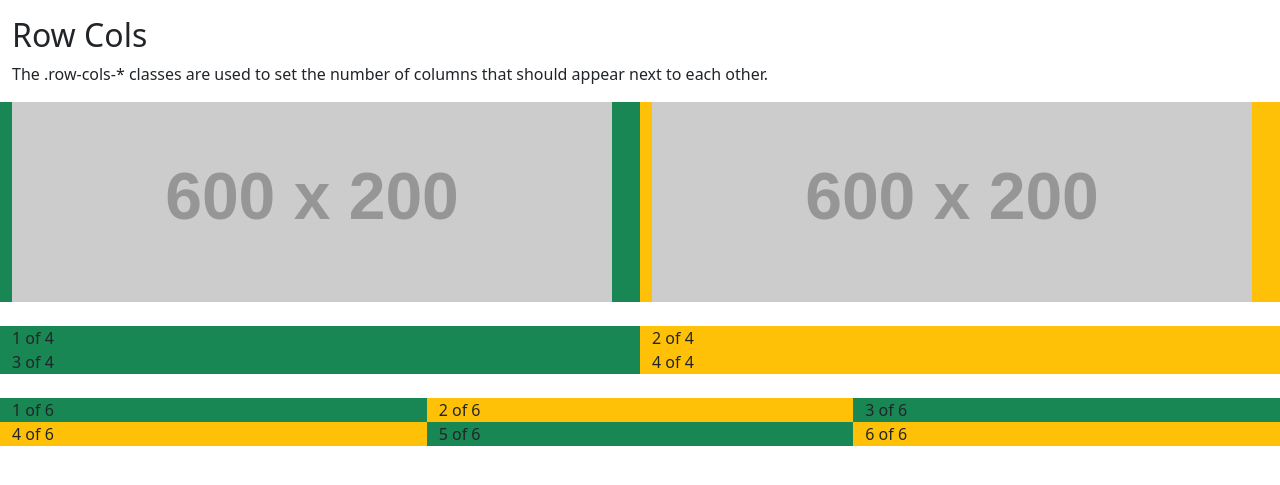
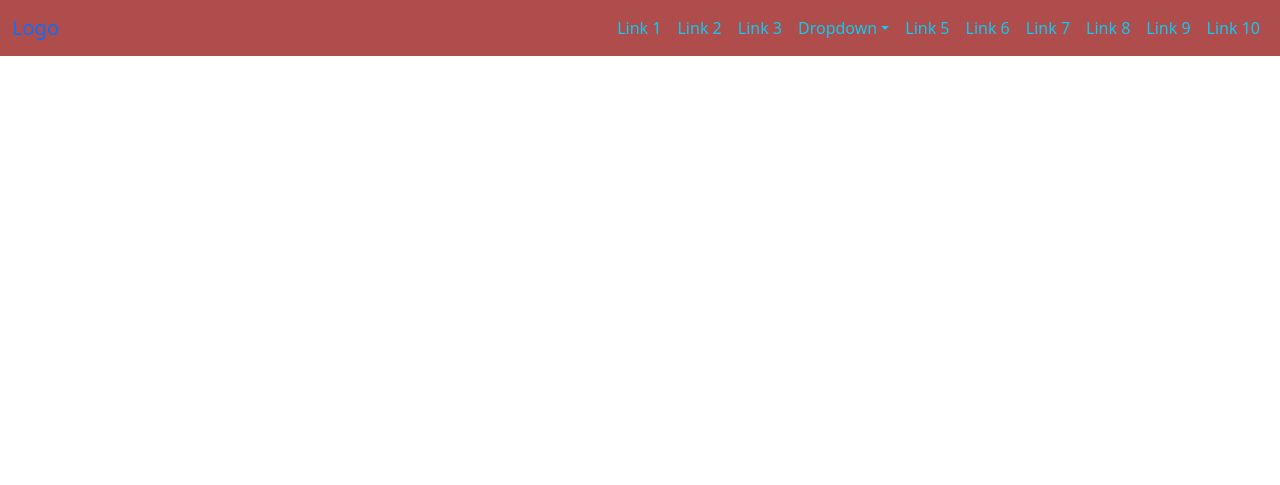
Before and after one commit to smtola/ppi, a PHP site: page / in a window 1280 px wide. Shown: the top 485 px of the page. Run offline with PHP 8.4, Linux system fonts and the light colour scheme; grey boxes labelled with a size stand in for pictures from a placeholder-image service; some libraries are stand-ins or nearby versions.

Commit message:
change index.html to index.php

```diff
--- a/assets/css/style.css
+++ b/assets/css/style.css
@@ -4,8 +4,60 @@
     box-sizing: border-box;
 }
 
-h1{
-    text-align: center;
-    font-size: 2rem;
-    color: red;
+:root {
+    --bs-blue: #0d6efd;
+    --bs-indigo: #6610f2;
+    --bs-purple: #6f42c1;
+    --bs-pink: #e9157f;
+    --bs-red: #dc3546d3;
+    --bs-orange: #fd7e14;
+    --bs-yellow: #ffc107;
+    --bs-green: #198754;
+    --bs-teal: #20c997;
+    --bs-cyan: #0dcaf0;
+    --bs-white: #fff;
+    --bs-gray: #6c757d;
+    --bs-gray-dark: #343a40;
+    --bs-gray-100: #f8f9fa;
+    --bs-gray-200: #e9ecef;
+    --bs-gray-300: #dee2e6;
+    --bs-gray-400: #ced4da;
+    --bs-gray-500: #adb5bd;
+    --bs-gray-600: #6c757d;
+    --bs-gray-700: #495057;
+    --bs-gray-800: #343a40;
+    --bs-gray-900: #212529;
+    --bs-primary: #0d6efd;
+    --bs-secondary: #6c757d;
+    --bs-success: #198754;
+    --bs-info: #0dcaf0;
+    --bs-warning: #ffc107;
+    --bs-danger: #dc3545;
+    --bs-light: #f8f9fa;
+    --bs-dark: #212529;
+    --bs-primary-rgb: 13, 110, 253;
+    --bs-secondary-rgb: 108, 117, 125;
+    --bs-success-rgb: 25, 135, 84;
+    --bs-info-rgb: 13, 202, 240;
+    --bs-warning-rgb: 255, 193, 7;
+    --bs-danger-rgb: 220, 53, 69;
+    --bs-light-rgb: 248, 249, 250;
+    --bs-dark-rgb: 33, 37, 41;
+    --bs-white-rgb: 255, 255, 255;
+    --bs-black-rgb: 0, 0, 0;
+    --bs-body-color-rgb: 33, 37, 41;
+    --bs-body-bg-rgb: 255, 255, 255;
+    --bs-font-sans-serif: system-ui, -apple-system, "Segoe UI", Roboto, "Helvetica Neue", Arial, "Noto Sans", "Liberation Sans", sans-serif, "Apple Color Emoji", "Segoe UI Emoji", "Segoe UI Symbol", "Noto Color Emoji";
+    --bs-font-monospace: SFMono-Regular, Menlo, Monaco, Consolas, "Liberation Mono", "Courier New", monospace;
+    --bs-gradient: linear-gradient(180deg, rgba(255, 255, 255, 0.15), rgba(255, 255, 255, 0));
+    --bs-body-font-family: var(--bs-font-sans-serif);
+    --bs-body-font-size: 1rem;
+    --bs-body-font-weight: 400;
+    --bs-body-line-height: 1.5;
+    --bs-body-color: #212529;
+    --bs-body-bg: #fff;
 }
+
+.bg-nav{
+    background-color: rgb(142, 0, 0, 0.7) !important;;
+}
--- a/index.html
+++ /dev/null
@@ -1,41 +0,0 @@
-<!DOCTYPE html>
-<html lang="en">
-<head>
-    <meta charset="UTF-8">
-    <meta name="viewport" content="width=device-width, initial-scale=1.0">
-    <title>Home Page</title>
-    <link rel="stylesheet" href="assets/bootstrap/css/bootstrap.min.css">
-    <link rel="stylesheet" href="assets/css/style.css">
-</head>
-<body>
-    <div class="container-fluid mt-3">
-        <h2>Row Cols</h2>
-        <p>The .row-cols-* classes are used to set the number of columns that should appear next to each other.</p>
-
-        <div class="row row-cols-lg-1">
-          <div class="col-lg-6 bg-success"><img src="https://www.dummyimage.com/600x200/eee/fff" alt=""></div>
-          <div class="col-lg-6 bg-warning"><img src="https://www.dummyimage.com/600x200/eee/fff" alt=""></div>
-        </div>
-        <br>
-        <div class="row row-cols-2">
-          <div class="col bg-success">1 of 4</div>
-          <div class="col bg-warning">2 of 4</div>
-          <div class="col bg-success">3 of 4</div>
-          <div class="col bg-warning">4 of 4</div>
-        </div>
-        <br>
-        <div class="row row-cols-3">
-          <div class="col bg-success">1 of 6</div>
-          <div class="col bg-warning">2 of 6</div>
-          <div class="col bg-success">3 of 6</div>
-          <div class="col bg-warning">4 of 6</div>
-          <div class="col bg-success">5 of 6</div>
-          <div class="col bg-warning">6 of 6</div>
-        </div>
-      </div>
-</body>
-</html>
-
-<script src="/assets/bootstrap/js/jquery3.6.js"></script>
-<script src="/assets/bootstrap/js/popper.min.js"></script>
-<script src="/assets/bootstrap/js/bootstrap.bundle.js"></script>
--- /dev/null
+++ b/index.php
@@ -0,0 +1,58 @@
+<!DOCTYPE html>
+<html lang="en">
+<head>
+    <meta charset="UTF-8">
+    <meta name="viewport" content="width=device-width, initial-scale=1.0">
+    <title>Home Page</title>
+    <link rel="stylesheet" href="assets/bootstrap/css/bootstrap.min.css">
+    <link rel="stylesheet" href="assets/css/style.css">
+</head>
+<body>
+    <nav class="navbar navbar-expand-sm bg-nav">
+        <div class="container-fluid">
+            <a class="navbar-brand" href="#">Logo</a>
+            <ul class="navbar-nav" >
+                <li class="nav-item">
+                    <a class="nav-link text-info" href="#">Link 1</a>
+                </li>
+                <li class="nav-item">
+                    <a class="nav-link text-info" href="#">Link 2</a>
+                </li>
+                <li class="nav-item">
+                    <a class="nav-link text-info" href="#">Link 3</a>
+                </li>
+                <li class="nav-item dropdown">
+                    <a class="nav-link dropdown-toggle text-info" role="button" data-bs-toggle="dropdown">Dropdown</a>
+                    <ul class="dropdown-menu" id="dropdown">
+                        <li><a class="dropdown-item text-info" href="#">Link</a></li>
+                        <li><a class="dropdown-item text-info" href="#">Another link</a></li>
+                        <li><a class="dropdown-item text-info" href="#">A third link</a></li>
+                    </ul>
+                </li>
+                <li class="nav-item">
+                    <a class="nav-link text-info" href="#">Link 5</a>
+                </li>
+                <li class="nav-item">
+                    <a class="nav-link text-info" href="#">Link 6</a>
+                </li>
+                <li class="nav-item">
+                    <a class="nav-link text-info" href="#">Link 7</a>
+                </li>
+                <li class="nav-item">
+                    <a class="nav-link text-info" href="#">Link 8</a>
+                </li>
+                <li class="nav-item">
+                    <a class="nav-link text-info" href="#">Link 9</a>
+                </li>
+                <li class="nav-item">
+                    <a class="nav-link text-info" href="#">Link 10</a>
+                </li>
+            </ul>
+        </div>
+    </nav>
+</body>
+</html>
+
+<script src="assets/bootstrap/js/jquery3.6.js"></script>
+<script src="assets/bootstrap/js/popper.min.js"></script>
+<script src="assets/bootstrap/js/bootstrap.bundle.min.js"></script>
```
